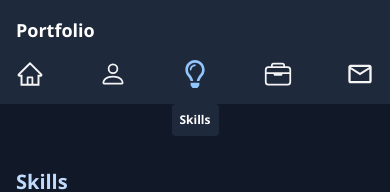
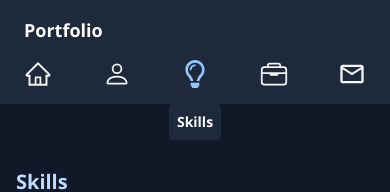
Before and after one commit to Kelechi095/Portfolio, a React (Vite) app: page /skills in a window 390 px wide. Shown: the top 192 px of the page. Built offline with nearby package versions, Linux system fonts and the light colour scheme.

Commit message:
modified nav styling

```diff
--- a/src/components/MobileNav.tsx
+++ b/src/components/MobileNav.tsx
@@ -6,32 +6,32 @@ import { IoBriefcaseOutline } from "react-icons/io5";
 import { FaRegLightbulb } from "react-icons/fa";
 import { MdOutlineEmail } from "react-icons/md";
 
+const MobileNav = () => {
 
-const MobileNav = () => {
-    const activeStyles = "text-blue-300";
+  const activeStyles = "text-blue-300";
   const inactiveStyles =
     "text-slate-800 hover:text-cyan-600 text-zinc-100 hover:text-neutral-400";
 
-    const location = useLocation()
+  const location = useLocation();
 
   return (
-    <nav className='py-2 px-4 sticky left-0 top-0 md:hidden bg-slate-800 w-full'>
-        <h2 className="text-white text-lg font-bold my-2">Portfolio</h2>
-
+    <nav className="py-2 px-6 sticky left-0 top-0 md:hidden bg-slate-800 w-full">
+      <h2 className="text-white text-lg font-bold my-2">Portfolio</h2>
 
       <ul className="flex py-2 justify-between text-base text-slate-800 w-full items-center bg-slate-800">
-
         <NavLink
           to="/"
           className={({ isActive }) =>
             isActive ? activeStyles : inactiveStyles
           }
-
-
         >
           <li className="cursor-pointer items-center font-semibold relative flex flex-col justify-center">
-          {location.pathname === '/' && <p className="text-white absolute top-[44px] bg-slate-800 rounded-b p-2 text-xs">Home</p>}
-          <AiOutlineHome size={28}/>
+            {location.pathname === "/" && (
+              <p className="text-white absolute top-[44px] bg-slate-800 rounded-b p-2 text-sm">
+                Home
+              </p>
+            )}
+            <AiOutlineHome size={28} />
           </li>
         </NavLink>
         <NavLink
@@ -39,12 +39,14 @@ const MobileNav = () => {
           className={({ isActive }) =>
             isActive ? activeStyles : inactiveStyles
           }
-
-
         >
           <li className="cursor-pointer items-center font-semibold relative flex flex-col justify-center">
-          {location.pathname === '/about' && <p className="text-white absolute top-[44px] bg-slate-800 rounded p-2 whitespace-nowrap text-xs">About me</p>}
-          <BsPerson size={28}/>
+            {location.pathname === "/about" && (
+              <p className="text-white absolute top-[44px] bg-slate-800 rounded p-2 whitespace-nowrap text-sm">
+                About me
+              </p>
+            )}
+            <BsPerson size={28} />
           </li>
         </NavLink>
 
@@ -53,12 +55,14 @@ const MobileNav = () => {
           className={({ isActive }) =>
             isActive ? activeStyles : inactiveStyles
           }
-
-
         >
           <li className="cursor-pointer items-center font-semibold relative flex flex-col justify-center">
-          { location.pathname === '/skills' && <p className="text-white absolute top-[44px] bg-slate-800 rounded p-2 text-xs">Skills</p>}
-          <FaRegLightbulb size={28}/>
+            {location.pathname === "/skills" && (
+              <p className="text-white absolute top-[44px] bg-slate-800 rounded p-2 text-sm">
+                Skills
+              </p>
+            )}
+            <FaRegLightbulb size={28} />
           </li>
         </NavLink>
         <NavLink
@@ -66,13 +70,14 @@ const MobileNav = () => {
           className={({ isActive }) =>
             isActive ? activeStyles : inactiveStyles
           }
-
-
         >
           <li className="cursor-pointer items-center font-semibold relative flex flex-col justify-center">
-          {location.pathname === '/projects' && <p className="text-white absolute top-[44px] bg-slate-800 rounded p-2 text-xs">Projects</p>}
-            <IoBriefcaseOutline size={28}/>
-
+            {location.pathname === "/projects" && (
+              <p className="text-white absolute top-[44px] bg-slate-800 rounded p-2 text-sm">
+                Projects
+              </p>
+            )}
+            <IoBriefcaseOutline size={28} />
           </li>
         </NavLink>
         <NavLink
@@ -80,18 +85,19 @@ const MobileNav = () => {
           className={({ isActive }) =>
             isActive ? activeStyles : inactiveStyles
           }
-
-
         >
           <li className="cursor-pointer items-center font-semibold relative flex flex-col justify-center">
-          {location.pathname === '/contact' && <p className="text-white absolute top-[44px] bg-slate-800 rounded p-1 whitespace-nowrap text-xs">Contact</p>}
-            <MdOutlineEmail size={28}/>
+            {location.pathname === "/contact" && (
+              <p className="text-white absolute top-[44px] bg-slate-800 rounded p-2 whitespace-nowrap text-sm">
+                Contact
+              </p>
+            )}
+            <MdOutlineEmail size={28} />
           </li>
         </NavLink>
       </ul>
+    </nav>
+  );
+};
 
-    </nav>
-  )
-}
-
-export default MobileNav
+export default MobileNav;
```
